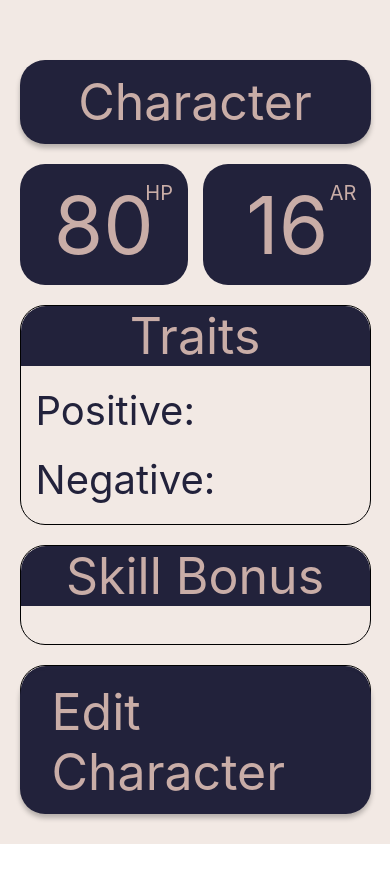
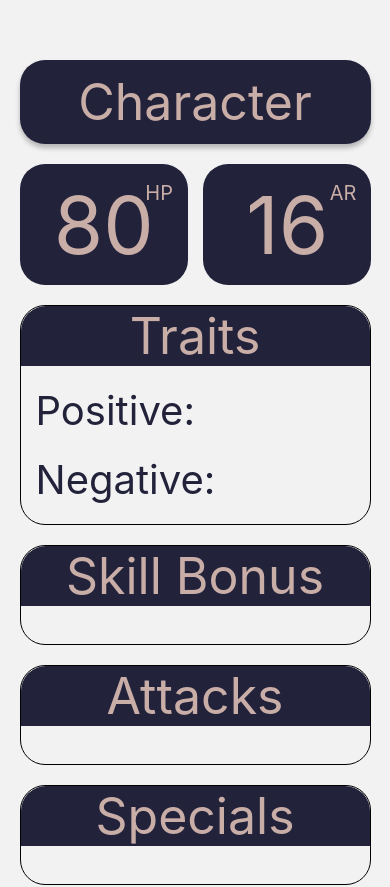
Before and after one commit to mattlee24/DandDApp, a React Native app: screen /Character in a window 390 px wide. Shown: the top 887 px of the page. Before the commit the page ends 844 px from the top, so only its background shows below. Built offline with nearby package versions, Linux system fonts and the light colour scheme.

Commit message:
Screen Navigation Added

```diff
--- a/App.js
+++ b/App.js
@@ -1,24 +1,13 @@
 import { useEffect, useState } from 'react';
-import { StyleSheet, Text, View, TouchableOpacity, TextInput } from 'react-native';
-import AsyncStorage from '@react-native-async-storage/async-storage';
+import { StyleSheet, View,  } from 'react-native';
 import colors from './colors';
-import CharacterScreen from './Screens/CharacterScreen';
+import CharacterStack from './Navigation/CharacterStack';
 
 export default function App() {
 
-  const [ name, setName ] = useState('');
-
   return (
-    <View style={styles.container}>
-      <CharacterScreen />
-    </View>
+    <CharacterStack />
   );
 }
 
-const styles = StyleSheet.create({
-  container: {
-    flex: 1,
-    backgroundColor: colors.White,
-    alignItems: 'center',
-  },
-});
+const styles = StyleSheet.create({});
--- /dev/null
+++ b/Navigation/CharacterStack.js
@@ -0,0 +1,18 @@
+import React from "react";
+import { createStackNavigator } from "@react-navigation/stack";
+import { NavigationContainer } from "@react-navigation/native";
+import CharacterScreen from "../Screens/CharacterScreen";
+import EditCharacterScreen from "../Screens/EditCharacterScreen";
+
+const Stack = createStackNavigator();
+
+export default function CharacterStack() {
+  return (
+    <NavigationContainer>
+        <Stack.Navigator screenOptions={{headerShown: false}}>
+            <Stack.Screen name="Character" component={CharacterScreen} />
+            <Stack.Screen name="EditCharacter" component={EditCharacterScreen} />
+        </Stack.Navigator>
+    </NavigationContainer>
+  );
+}
--- a/Screens/CharacterScreen.js
+++ b/Screens/CharacterScreen.js
@@ -1,10 +1,25 @@
 import { useEffect, useState } from 'react';
-import { StyleSheet, Text, View, TouchableOpacity, TextInput, ScrollView } from 'react-native';
+import { StyleSheet, Text, View, TouchableOpacity, TextInput, ScrollView, Alert } from 'react-native';
 import AsyncStorage from '@react-native-async-storage/async-storage';
 import colors from '../colors';
 
-const CharacterScreen = () => {
-    const [ name, setName ] = useState('');
+const CharacterScreen = ({ route, navigation }) => {
+
+  const [ name, setName ] = useState('');
+
+  useEffect(() => {
+    const getCharacterData = async () => {
+      try {
+        const name = await AsyncStorage.getItem(NAME)
+        if (name != null) {
+          setName(name)
+        }
+      } catch (e) {
+        Alert.alert("Failed to get data from storage")
+      }
+    }
+    getCharacterData();
+  }, []);
 
     return (
       <View style={styles.container}>
```
Also changed, not shown: package.json (+6 -1 lines), 1 other file (tests, documents, lock files or other folders).
